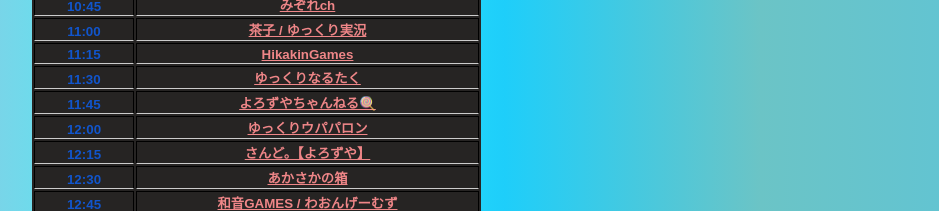
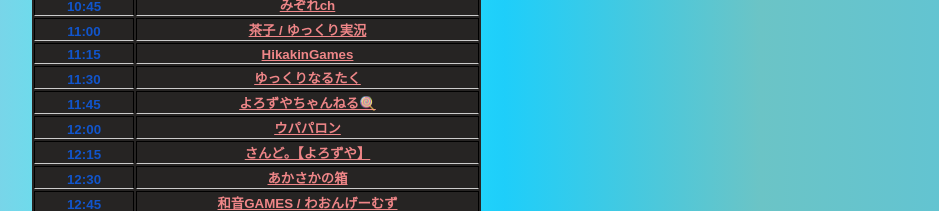
Before and after one commit to sakitibi/AsakuraWiki, a Next.js app: page /minecraft/relay/many-many-many in a window 1280 px wide. Shown: the part 960-1171 px from the top of the page, without its empty margins (8-947 px from the left). Built offline with nearby package versions, Linux system fonts and the light colour scheme; no server answers; what @supabase/auth-helpers-react would draw is missing.

Commit message:
Merge remote changes

```diff
--- a/pages/minecraft/relay/many-many-many.tsx
+++ b/pages/minecraft/relay/many-many-many.tsx
@@ -164,7 +164,7 @@
                                         <tr style={{height: '21.0px'}}>
                                             <td style={TdStyles}>12:00</td>
                                             <td style={TdStyles}>
-                                                <a className="video_link" href="https://youtu.be/ua0CsaXOXDo">ゆっくりウパパロン</a>
+                                                <a className="video_link" href="https://youtu.be/ua0CsaXOXDo">ウパパロン</a>
                                             </td>
                                         </tr>
                                         <tr style={{height: '21.0px'}}>
```
